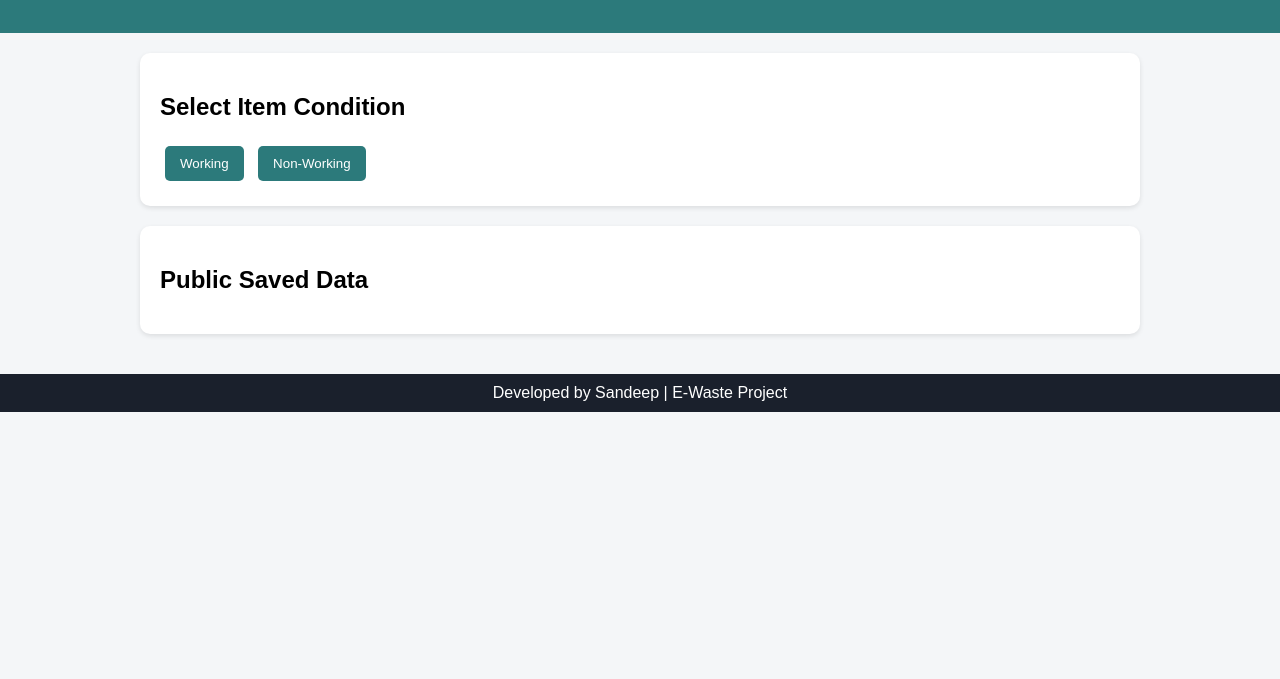
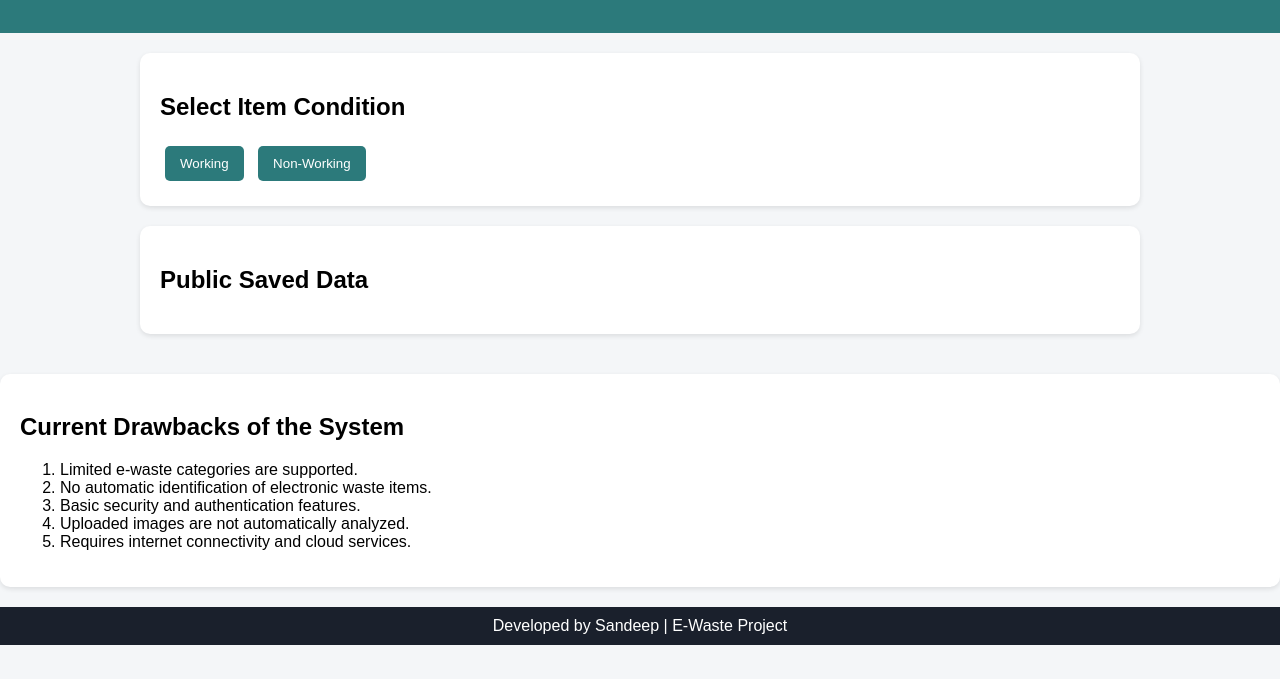
Before and after one commit to sricharansandeep0007-droid/e-waste-segregation, a plain HTML site: page index.html in a window 1280 px wide. Shown: the part 121-800 px from the top of the page. Drawn offline with Linux system fonts and the light colour scheme; no server answers.

Commit message:
Update index.html

```diff
--- a/index.html
+++ b/index.html
@@ -183,7 +183,21 @@ footer{
     </div>
 
 </div>
+<div class="card">
+    <h2>Current Drawbacks of the System</h2>
 
+    <ol>
+        <li>Limited e-waste categories are supported.</li>
+
+        <li>No automatic identification of electronic waste items.</li>
+
+        <li>Basic security and authentication features.</li>
+
+        <li>Uploaded images are not automatically analyzed.</li>
+
+        <li>Requires internet connectivity and cloud services.</li>
+    </ol>
+</div>
 <footer>
     Developed by Sandeep | E-Waste Project
 </footer>
```
